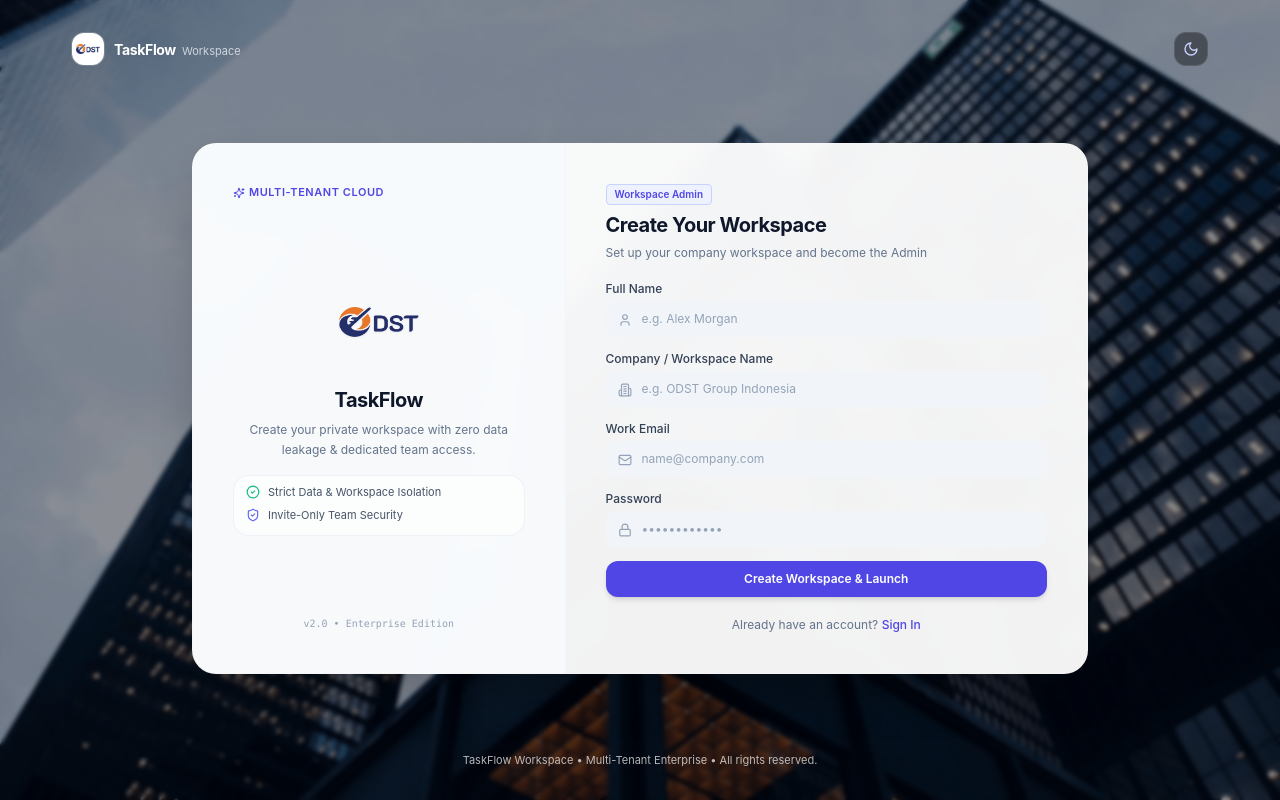
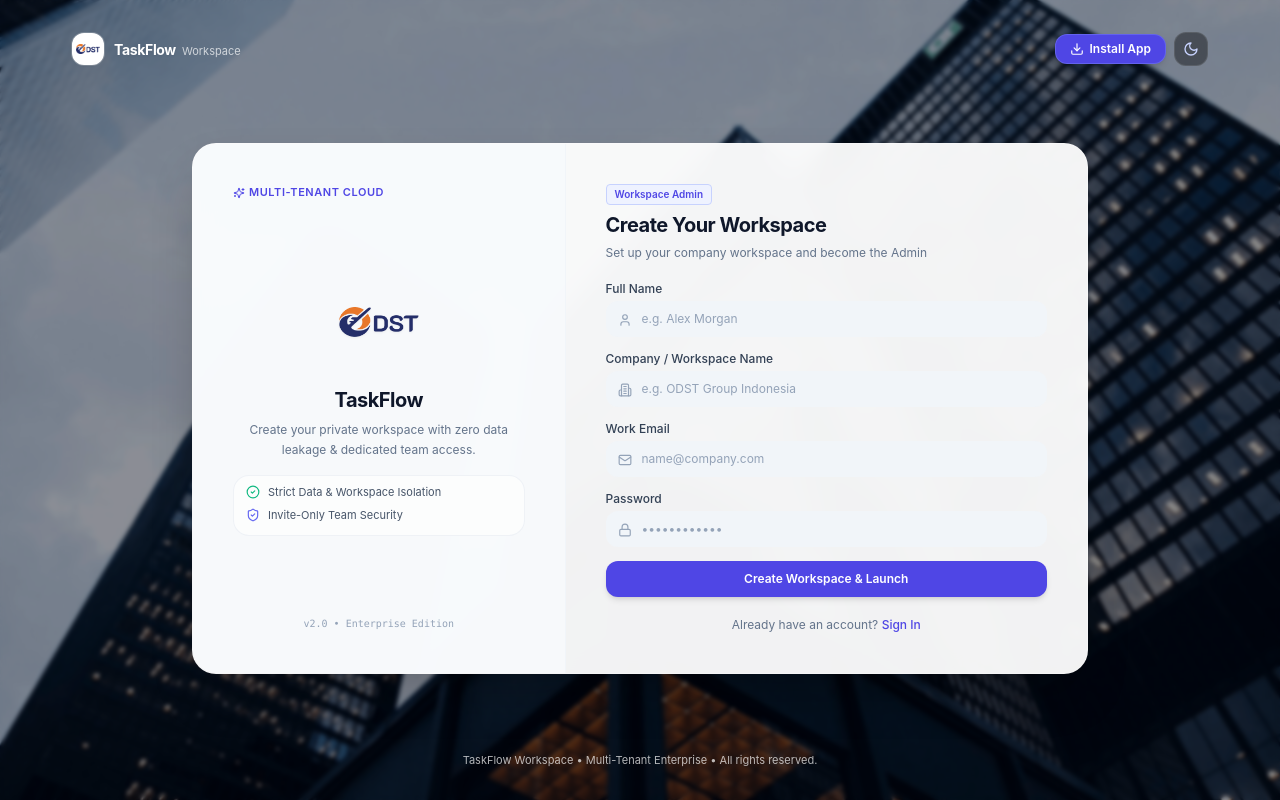
Before and after one commit to dimasalvarizk/TaskManagement, a Next.js app: page /register in a window 1280 px wide. Built offline with nearby package versions, Linux system fonts and the light colour scheme; no server answers.

Commit message:
feat(pwa): keep install app button on login and register headers, removed from authenticated app views

```diff
--- a/src/app/login/page.tsx
+++ b/src/app/login/page.tsx
@@ -90,6 +90,19 @@
         </div>
 
         <div className="flex items-center gap-2" suppressHydrationWarning>
+          {/* Prominent Install / Download App Button */}
+          {(!mounted || !isAppInstalled) && (
+            <button
+              suppressHydrationWarning
+              type="button"
+              onClick={() => promptInstallApp()}
+              className="flex items-center gap-1.5 px-3.5 py-1.5 rounded-xl bg-indigo-600 hover:bg-indigo-500 text-white text-xs font-semibold backdrop-blur-md transition-all shadow-md hover:scale-[1.02] active:scale-95 cursor-pointer border border-indigo-400/40"
+              title="Download & Install TaskFlow App (PWA)"
+            >
+              <Download className="w-3.5 h-3.5" />
+              <span>Install App</span>
+            </button>
+          )}
 
           <button
             suppressHydrationWarning
--- a/src/app/register/page.tsx
+++ b/src/app/register/page.tsx
@@ -129,6 +129,19 @@
         </div>
 
         <div className="flex items-center gap-2" suppressHydrationWarning>
+          {/* Prominent Install / Download App Button */}
+          {(!mounted || !isAppInstalled) && (
+            <button
+              suppressHydrationWarning
+              type="button"
+              onClick={() => promptInstallApp()}
+              className="flex items-center gap-1.5 px-3.5 py-1.5 rounded-xl bg-indigo-600 hover:bg-indigo-500 text-white text-xs font-semibold backdrop-blur-md transition-all shadow-md hover:scale-[1.02] active:scale-95 cursor-pointer border border-indigo-400/40"
+              title="Download & Install TaskFlow App (PWA)"
+            >
+              <Download className="w-3.5 h-3.5" />
+              <span>Install App</span>
+            </button>
+          )}
 
           <button
             suppressHydrationWarning
```
